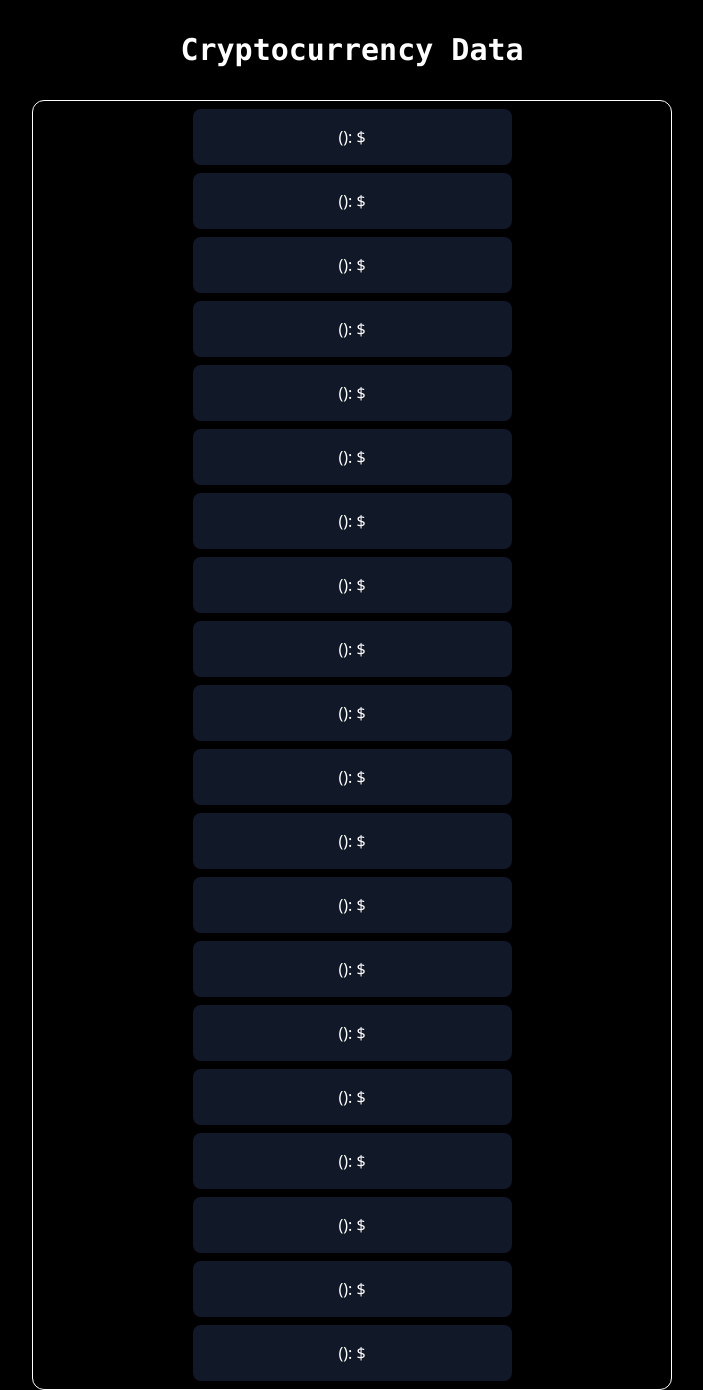
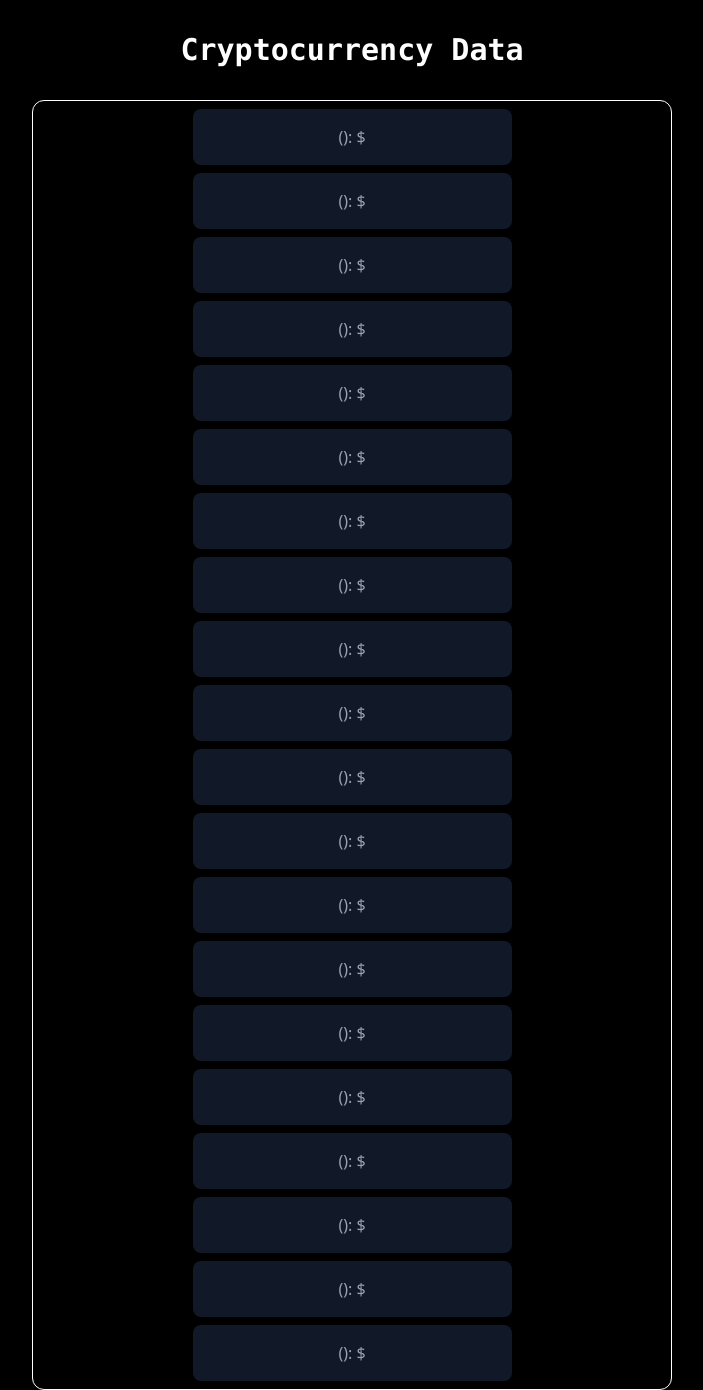
Before and after one commit to Dejnyyy/pythonApkaNaCryptu, a Flask app: page / in a window 1280 px wide. Shown: the whole page, without its empty margins (288-991 px from the left). Run offline with Flask 3, Linux system fonts and the light colour scheme; data that the repository does not hold is empty; some libraries are stand-ins or nearby versions.

Commit message:
tak bych to nechal

```diff
--- a/templates/index.html
+++ b/templates/index.html
@@ -13,7 +13,7 @@
         <ul class="border-white border w-1/2 text-center mx-auto rounded-xl">
             {% for crypto in crypto_data %}
 
-            <li class="py-4 bg-gray-900 rounded-lg w-1/2 m-auto my-2  cursor-pointer  hover:w-2/3 transition-all duration-300 ease-in-out">{{ crypto.name }} ({{ crypto.symbol }}): ${{ crypto.price }}</li>
+            <li class="py-4 bg-gray-900 rounded-lg w-1/2 m-auto my-2  text-gray-400 cursor-pointer hover:text-white hover:w-2/3 transition-all duration-300 ease-in-out">{{ crypto.name }} ({{ crypto.symbol }}): ${{ crypto.price }}</li>
             {% endfor %}
         </ul></div>
 
```
